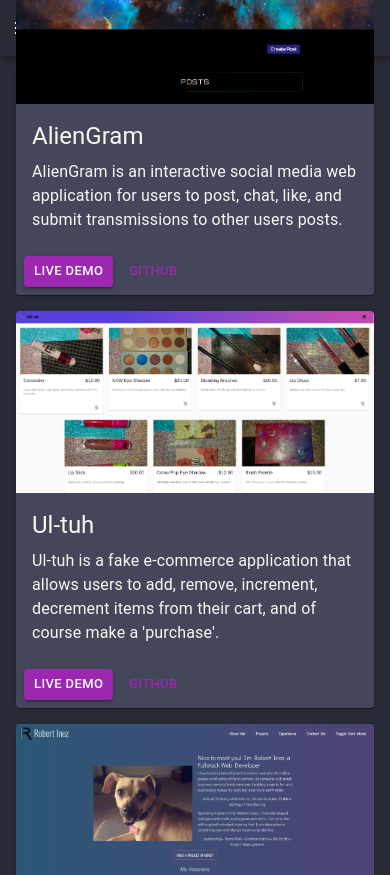
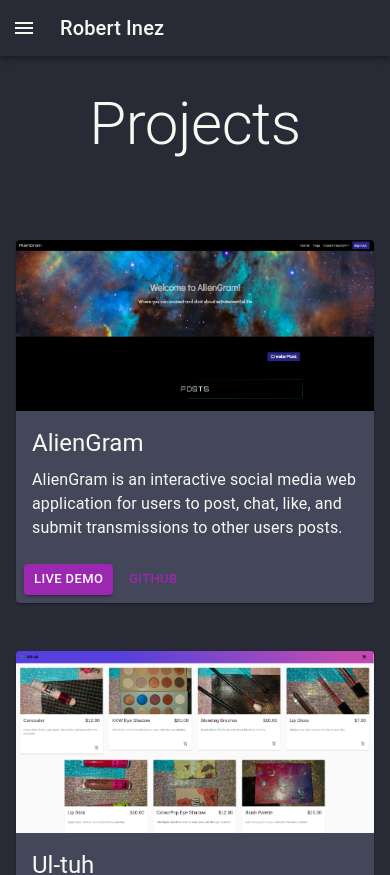
Before and after one commit to Rinez71/portfolio-mk2, a Next.js app in the folder frontend/: page /projects in a window 390 px wide. Shown: the top 875 px of the page. Built offline with nearby package versions, Linux system fonts and the light colour scheme; a web font is replaced by a local one.

Commit message:
responsiveness

```diff
--- a/frontend/pages/about.tsx
+++ b/frontend/pages/about.tsx
@@ -11,8 +11,7 @@
 
 export const container: CSSObject = {
   height: '100vh',
-  display: 'flex',
-  alignItems: 'center',
+  margin: '2rem auto'
 };
 
 export const background: CSSObject = {
--- a/frontend/pages/projects.tsx
+++ b/frontend/pages/projects.tsx
@@ -53,7 +53,13 @@
       <CssBaseline />
       <main css={background}>
         <Container css={container} maxWidth='xl'>
-          <Grid container spacing={2}>
+        <Grid
+            container
+            justifyContent='center'
+            alignItems='center'
+            spacing={6}
+            direction='row'
+          >
           <Grid item md={12}>
             <Header header='Projects' />
             </Grid>
```
Also changed, not shown: frontend/pages/experience.tsx (+1 -8 lines).
